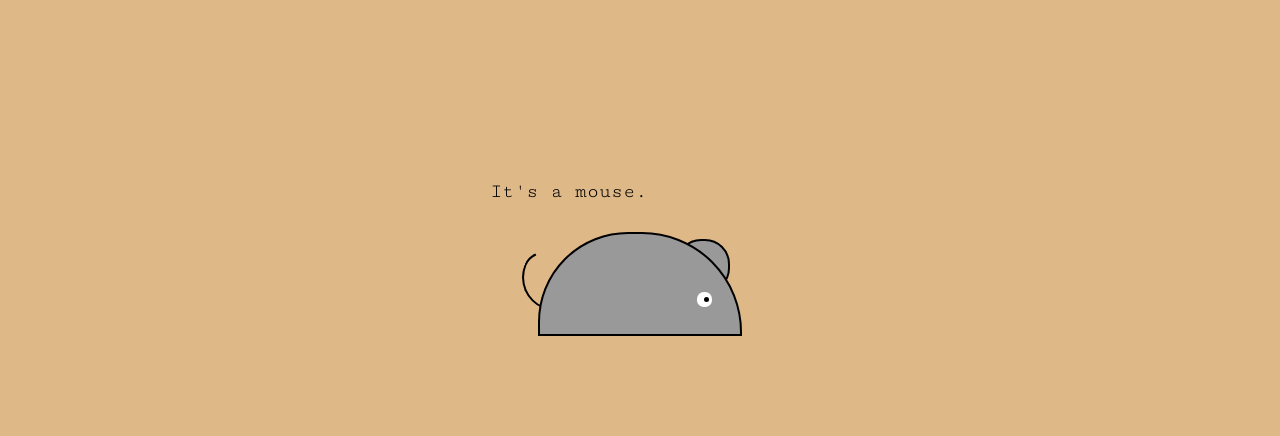
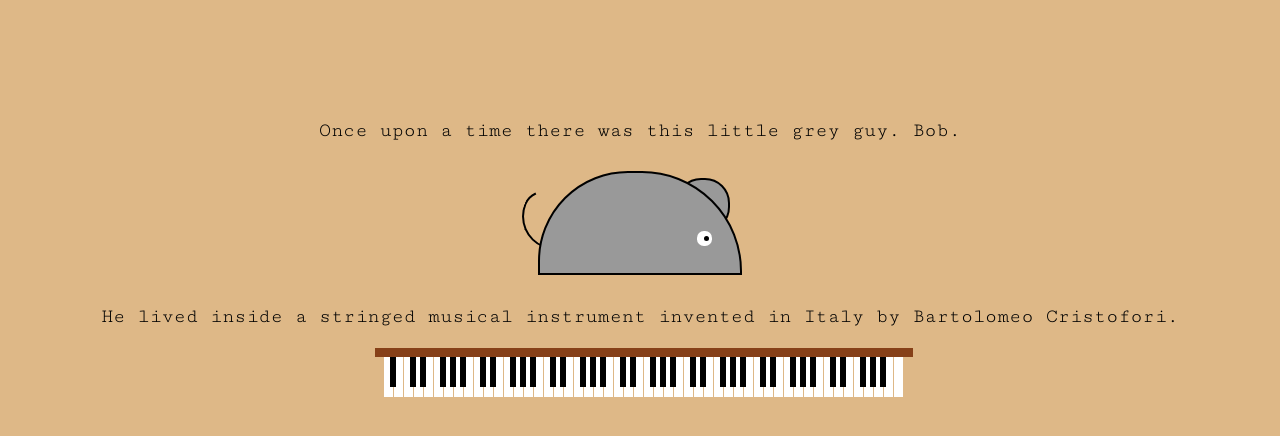
Before and after one commit to roarbb/css-images, a website: page index.html in a window 1280 px wide. Drawn offline with Linux system fonts and the light colour scheme.

Commit message:
piano + refactoring

```diff
--- a/index.html
+++ b/index.html
@@ -7,16 +7,20 @@
     <meta http-equiv="X-UA-Compatible" content="ie=edge">
 
     <link rel="stylesheet" href="style.css">
+    <link rel="stylesheet" href="mouse.css">
+    <link rel="stylesheet" href="piano.css">
 
     <title>CSS Images</title>
 </head>
 
 <body>
     <div class="container">
-        <div class="text">It's a mouse.</div>
+        <div class="text">Once upon a time there was this little grey guy. Bob.</div>
         <div class="icon mouse">
             <i></i>
         </div>
+        <div class="text">He lived inside a stringed musical instrument invented in Italy by Bartolomeo Cristofori.</div>
+        <div class="icon piano"></div>
     </div>
 </body>
 
--- /dev/null
+++ b/mouse.css
@@ -0,0 +1,62 @@
+@import url("https://fonts.googleapis.com/css?family=Cutive+Mono");
+
+:root {
+  --black: #000;
+  --grey: #999999;
+  --width: 200px;
+  --height: 100px;
+  --border: 2px;
+}
+
+/* mouse body */
+.icon.mouse {
+  position: relative;
+  border: var(--border) solid var(--black);
+  height: var(--height);
+  width: var(--width);
+  border-radius: calc(var(--height) * 0.9) var(--height) 0 0;
+  background: var(--grey);
+}
+
+/* eye */
+.icon.mouse:before {
+  content: "";
+  height: calc(var(--height) * 0.05);
+  width: calc(var(--height) * 0.05);
+  border-radius: calc(var(--height) * 0.15);
+  background: var(--black);
+  position: absolute;
+  top: 63%;
+  left: 82%;
+  box-shadow: calc(var(--height) * -0.02) 0 0 calc(var(--height) * 0.05) white;
+}
+
+/* tail */
+.icon.mouse:after {
+  content: "";
+  position: absolute;
+  top: 20%;
+  left: -10%;
+  width: calc(var(--height) / 2);
+  height: calc(var(--height) / 2);
+  border-left: var(--border) solid transparent;
+  border-right: var(--border) solid var(--black);
+  border-top: var(--border) solid transparent;
+  border-bottom: var(--border) solid var(--black);
+  border-radius: 12px 38px 78px 47px;
+  transform: rotate(112deg);
+  z-index: -1;
+}
+
+/* ear */
+.icon.mouse i {
+  position: absolute;
+  height: calc(var(--height) / 2);
+  width: calc(var(--height) / 2);
+  border-radius: calc(var(--height) / 4);
+  background: var(--grey);
+  border: var(--border) solid var(--black);
+  z-index: -1;
+  left: 68%;
+  top: 5%;
+}
--- /dev/null
+++ b/piano.css
@@ -0,0 +1,117 @@
+:root {
+  --key-width: 9px;
+  --key-color: white;
+}
+
+.icon.piano {
+  position: relative;
+  background: var(--key-color);
+  height: 40px;
+  left: calc(-28 * var(--key-width));
+  width: var(--key-width);
+  box-shadow: calc(var(--key-width) * 1 + 1px) 0 0 0 var(--key-color),
+    calc(var(--key-width) * 2 + 2px) 0 0 0 var(--key-color),
+    calc(var(--key-width) * 3 + 3px) 0 0 0 var(--key-color),
+    calc(var(--key-width) * 4 + 4px) 0 0 0 var(--key-color),
+    calc(var(--key-width) * 5 + 5px) 0 0 0 var(--key-color),
+    calc(var(--key-width) * 6 + 6px) 0 0 0 var(--key-color),
+    calc(var(--key-width) * 7 + 7px) 0 0 0 var(--key-color),
+    calc(var(--key-width) * 8 + 8px) 0 0 0 var(--key-color),
+    calc(var(--key-width) * 9 + 9px) 0 0 0 var(--key-color),
+    calc(var(--key-width) * 10 + 10px) 0 0 0 var(--key-color),
+    calc(var(--key-width) * 11 + 11px) 0 0 0 var(--key-color),
+    calc(var(--key-width) * 12 + 12px) 0 0 0 var(--key-color),
+    calc(var(--key-width) * 13 + 13px) 0 0 0 var(--key-color),
+    calc(var(--key-width) * 14 + 14px) 0 0 0 var(--key-color),
+    calc(var(--key-width) * 15 + 15px) 0 0 0 var(--key-color),
+    calc(var(--key-width) * 16 + 16px) 0 0 0 var(--key-color),
+    calc(var(--key-width) * 17 + 17px) 0 0 0 var(--key-color),
+    calc(var(--key-width) * 18 + 18px) 0 0 0 var(--key-color),
+    calc(var(--key-width) * 19 + 19px) 0 0 0 var(--key-color),
+    calc(var(--key-width) * 20 + 20px) 0 0 0 var(--key-color),
+    calc(var(--key-width) * 21 + 21px) 0 0 0 var(--key-color),
+    calc(var(--key-width) * 22 + 22px) 0 0 0 var(--key-color),
+    calc(var(--key-width) * 23 + 23px) 0 0 0 var(--key-color),
+    calc(var(--key-width) * 24 + 24px) 0 0 0 var(--key-color),
+    calc(var(--key-width) * 25 + 25px) 0 0 0 var(--key-color),
+    calc(var(--key-width) * 26 + 26px) 0 0 0 var(--key-color),
+    calc(var(--key-width) * 27 + 27px) 0 0 0 var(--key-color),
+    calc(var(--key-width) * 28 + 28px) 0 0 0 var(--key-color),
+    calc(var(--key-width) * 29 + 29px) 0 0 0 var(--key-color),
+    calc(var(--key-width) * 30 + 30px) 0 0 0 var(--key-color),
+    calc(var(--key-width) * 31 + 31px) 0 0 0 var(--key-color),
+    calc(var(--key-width) * 32 + 32px) 0 0 0 var(--key-color),
+    calc(var(--key-width) * 33 + 33px) 0 0 0 var(--key-color),
+    calc(var(--key-width) * 34 + 34px) 0 0 0 var(--key-color),
+    calc(var(--key-width) * 35 + 35px) 0 0 0 var(--key-color),
+    calc(var(--key-width) * 36 + 36px) 0 0 0 var(--key-color),
+    calc(var(--key-width) * 37 + 37px) 0 0 0 var(--key-color),
+    calc(var(--key-width) * 38 + 38px) 0 0 0 var(--key-color),
+    calc(var(--key-width) * 39 + 39px) 0 0 0 var(--key-color),
+    calc(var(--key-width) * 41 + 41px) 0 0 0 var(--key-color),
+    calc(var(--key-width) * 40 + 40px) 0 0 0 var(--key-color),
+    calc(var(--key-width) * 42 + 42px) 0 0 0 var(--key-color),
+    calc(var(--key-width) * 43 + 43px) 0 0 0 var(--key-color),
+    calc(var(--key-width) * 44 + 44px) 0 0 0 var(--key-color),
+    calc(var(--key-width) * 45 + 45px) 0 0 0 var(--key-color),
+    calc(var(--key-width) * 46 + 46px) 0 0 0 var(--key-color),
+    calc(var(--key-width) * 47 + 47px) 0 0 0 var(--key-color),
+    calc(var(--key-width) * 48 + 48px) 0 0 0 var(--key-color),
+    calc(var(--key-width) * 49 + 49px) 0 0 0 var(--key-color),
+    calc(var(--key-width) * 50 + 50px) 0 0 0 var(--key-color),
+    calc(var(--key-width) * 51 + 51px) 0 0 0 var(--key-color);
+}
+
+.icon.piano:after {
+  content: "";
+  height: 30px;
+  width: calc(var(--key-width) / 2 + 1px);
+  background: black;
+  position: absolute;
+  left: calc(var(--key-width) - var(--key-width)/4);
+  box-shadow: calc(var(--key-width) * 2 + 2px) 0 0 0 currentColor,
+    calc(var(--key-width) * 3 + 3px) 0 0 0 currentColor,
+    calc(var(--key-width) * 5 + 5px) 0 0 0 currentColor,
+    calc(var(--key-width) * 6 + 6px) 0 0 0 currentColor,
+    calc(var(--key-width) * 7 + 7px) 0 0 0 currentColor,
+    calc(var(--key-width) * 9 + 9px) 0 0 0 currentColor,
+    calc(var(--key-width) * 10 + 10px) 0 0 0 currentColor,
+    calc(var(--key-width) * 12 + 12px) 0 0 0 currentColor,
+    calc(var(--key-width) * 13 + 13px) 0 0 0 currentColor,
+    calc(var(--key-width) * 14 + 14px) 0 0 0 currentColor,
+    calc(var(--key-width) * 16 + 16px) 0 0 0 currentColor,
+    calc(var(--key-width) * 17 + 17px) 0 0 0 currentColor,
+    calc(var(--key-width) * 19 + 19px) 0 0 0 currentColor,
+    calc(var(--key-width) * 20 + 20px) 0 0 0 currentColor,
+    calc(var(--key-width) * 21 + 21px) 0 0 0 currentColor,
+    calc(var(--key-width) * 23 + 23px) 0 0 0 currentColor,
+    calc(var(--key-width) * 24 + 24px) 0 0 0 currentColor,
+    calc(var(--key-width) * 26 + 26px) 0 0 0 currentColor,
+    calc(var(--key-width) * 27 + 27px) 0 0 0 currentColor,
+    calc(var(--key-width) * 28 + 28px) 0 0 0 currentColor,
+    calc(var(--key-width) * 30 + 30px) 0 0 0 currentColor,
+    calc(var(--key-width) * 31 + 31px) 0 0 0 currentColor,
+    calc(var(--key-width) * 33 + 33px) 0 0 0 currentColor,
+    calc(var(--key-width) * 34 + 34px) 0 0 0 currentColor,
+    calc(var(--key-width) * 35 + 35px) 0 0 0 currentColor,
+    calc(var(--key-width) * 37 + 37px) 0 0 0 currentColor,
+    calc(var(--key-width) * 38 + 38px) 0 0 0 currentColor,
+    calc(var(--key-width) * 41 + 41px) 0 0 0 currentColor,
+    calc(var(--key-width) * 40 + 40px) 0 0 0 currentColor,
+    calc(var(--key-width) * 42 + 42px) 0 0 0 currentColor,
+    calc(var(--key-width) * 44 + 44px) 0 0 0 currentColor,
+    calc(var(--key-width) * 45 + 45px) 0 0 0 currentColor,
+    calc(var(--key-width) * 47 + 47px) 0 0 0 currentColor,
+    calc(var(--key-width) * 48 + 48px) 0 0 0 currentColor,
+    calc(var(--key-width) * 49 + 49px) 0 0 0 currentColor;
+}
+
+.icon.piano:before {
+    position: absolute;
+    content: '';
+    width: calc(var(--key-width) * 59.8);
+    height: var(--key-width);
+    background: rgb(134, 64, 24);
+    top: calc(var(--key-width) * -1);
+    left: calc(var(--key-width) * -1);
+}
--- a/style.css
+++ b/style.css
@@ -1,12 +1,4 @@
 @import url("https://fonts.googleapis.com/css?family=Cutive+Mono");
-
-:root {
-  --black: #000;
-  --grey: #999999;
-  --width: 200px;
-  --height: 100px;
-  --border: 2px;
-}
 
 * {
   -webkit-font-smoothing: antialiased;
@@ -33,56 +25,3 @@ html {
   font-size: 20px;
   min-width: 300px;
 }
-
-/* mouse body */
-.icon.mouse {
-  position: relative;
-  border: var(--border) solid var(--black);
-  height: var(--height);
-  width: var(--width);
-  border-radius: calc(var(--height) * 0.9) var(--height) 0 0;
-  background: var(--grey);
-}
-
-/* eye */
-.icon.mouse:before {
-  content: "";
-  height: calc(var(--height) * 0.05);
-  width: calc(var(--height) * 0.05);
-  border-radius: calc(var(--height) * 0.15);
-  background: var(--black);
-  position: absolute;
-  top: 63%;
-  left: 82%;
-  box-shadow: calc(var(--height) * -0.02) 0 0 calc(var(--height) * 0.05) white;
-}
-
-/* tail */
-.icon.mouse:after {
-  content: "";
-  position: absolute;
-  top: 20%;
-  left: -10%;
-  width: calc(var(--height) / 2);
-  height: calc(var(--height) / 2);
-  border-left: var(--border) solid transparent;
-  border-right: var(--border) solid var(--black);
-  border-top: var(--border) solid transparent;
-  border-bottom: var(--border) solid var(--black);
-  border-radius: 12px 38px 78px 47px;
-  transform: rotate(112deg);
-  z-index: -1;
-}
-
-/* ear */
-.icon.mouse i {
-  position: absolute;
-  height: calc(var(--height) / 2);
-  width: calc(var(--height) / 2);
-  border-radius: calc(var(--height) / 4);
-  background: var(--grey);
-  border: var(--border) solid var(--black);
-  z-index: -1;
-  left: 68%;
-  top: 5%;
-}
```
